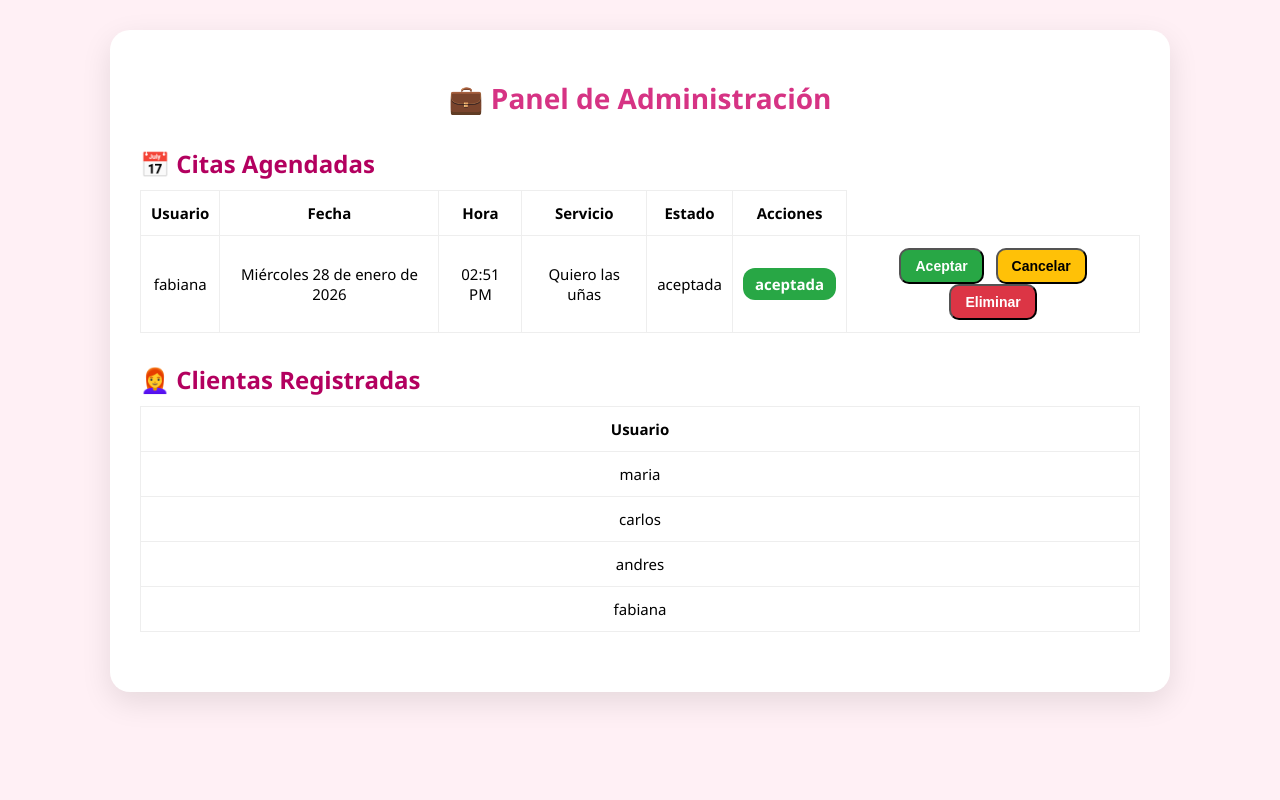
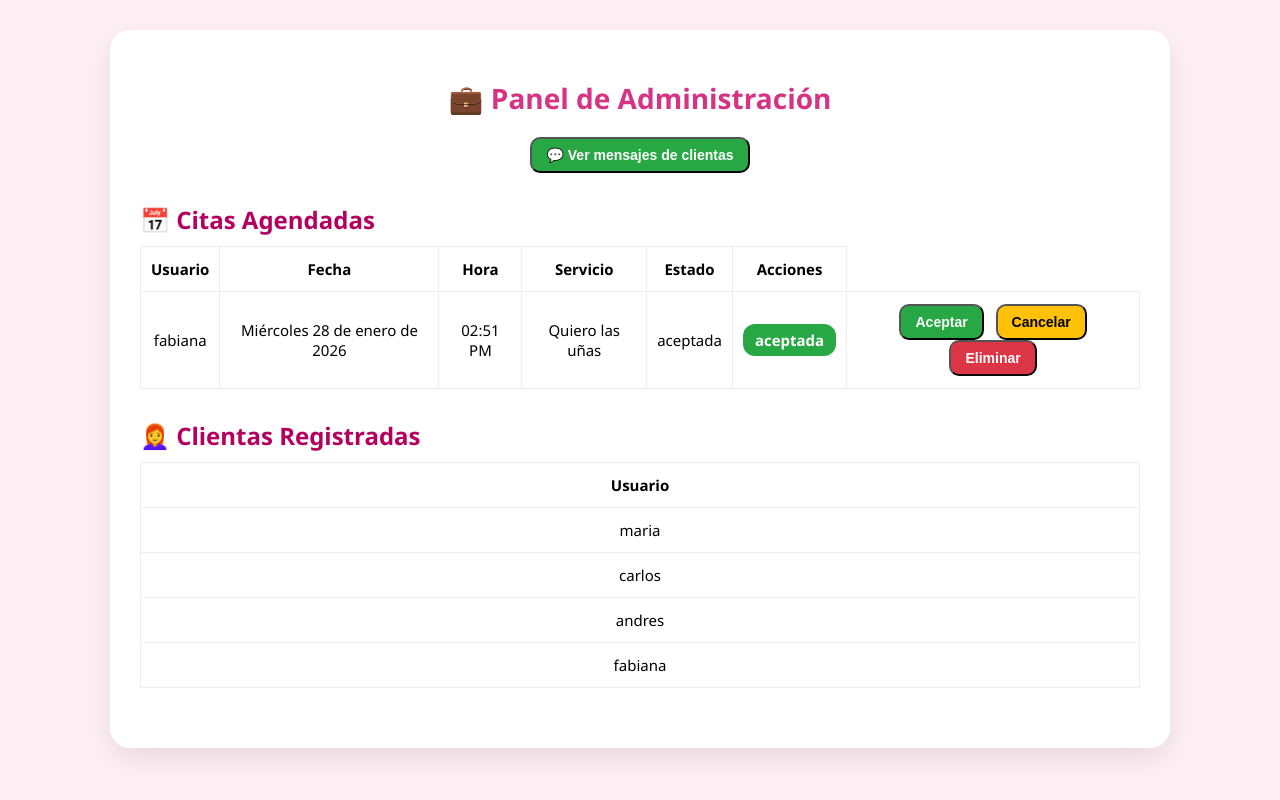
Before and after one commit to barberapp-juan/citas-yoleida, a Flask app: page /admin in a window 1280 px wide. Run offline with Flask 3, Linux system fonts and the light colour scheme; the visitor is signed in with stand-in values (Sample User, id 1).

Commit message:
Boton mensajes en panel admin

```diff
--- a/templates/dashboard_admin.html
+++ b/templates/dashboard_admin.html
@@ -10,6 +10,11 @@
     <div class="admin-container">
         <h1 class="admin-title">💼 Panel de Administración</h1>
 
+<div style="text-align:center; margin-bottom:20px;">
+    <a href="/mensajes_admin">
+        <button class="btn verde">💬 Ver mensajes de clientas</button>
+    </a>
+</div>
         <h2 class="admin-subtitle">📅 Citas Agendadas</h2>
         <table class="admin-table">
              <tr>
```
Also changed, not shown: templates/dashboard_cliente.html (+8 -0 lines).
